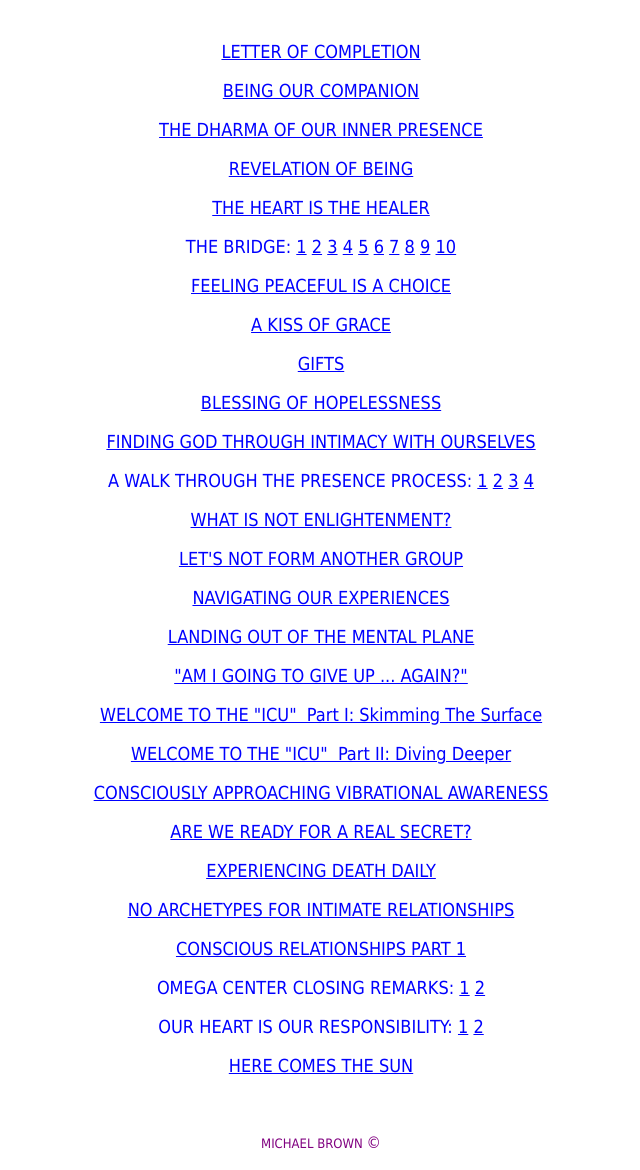
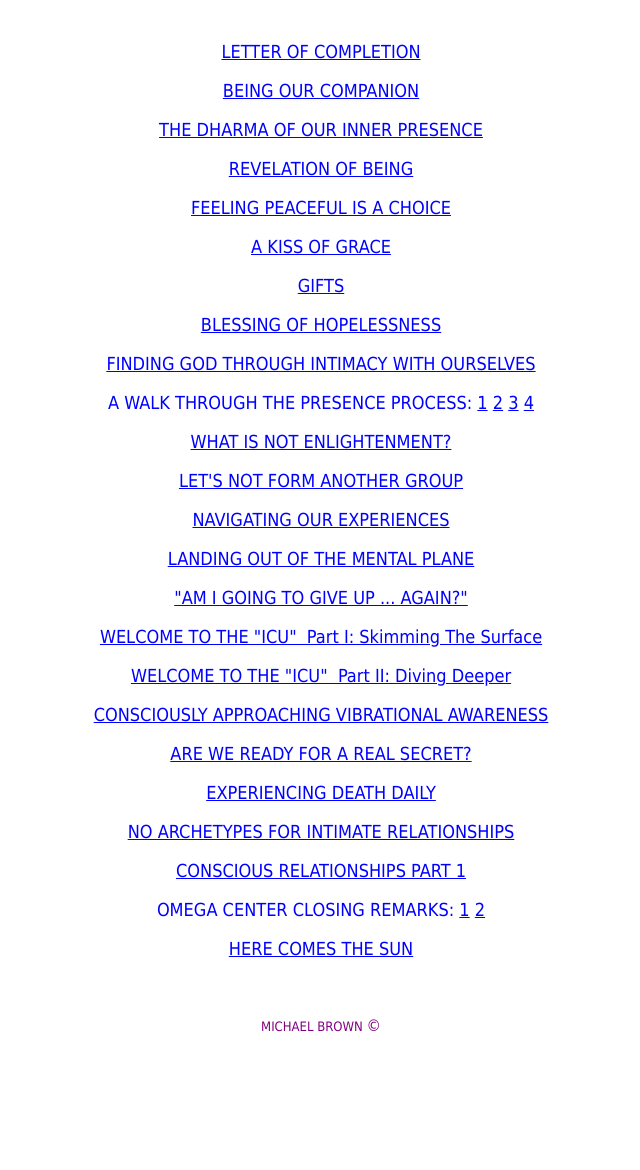
Before and after one commit to eblincow/homepage, a Django app: template blinc/blinc/templates/pp/index.html in a window 1280 px wide. Shown: the part 238-1408 px from the top of the page, without its empty margins (319-959 px from the left). After the commit the page ends 1270 px from the top, so only its background shows below. Run offline with Django 3.2, Linux system fonts and the light colour scheme; the template is opened without the code that fills it, so the values that code supplies are empty.

Commit message:
Removed all audio

```diff
--- a/blinc/blinc/templates/pp/index.html
+++ b/blinc/blinc/templates/pp/index.html
@@ -52,22 +52,6 @@
 <p>
     <a href="{% static 'pp/Revelation_of_Being.html' %}">
         REVELATION OF BEING</a>
-</p>
-
-
-<p>
-    <a href="{% static 'pp/heart_is_healer.mp3' %}">THE HEART IS THE HEALER</a>
-</p>
-
-
-<p>
-    THE BRIDGE: <a
-        href="{% static 'pp/the_bridge1.mp3' %}">1</a> <a href="{% static 'pp/the_bridge2.mp3' %}">2</a> <a
-        href="{% static 'pp/the_bridge3.mp3' %}">3</a> <a href="{% static 'pp/the_bridge4.mp3' %}">4</a> <a
-        href="{% static 'pp/the_bridge5.mp3' %}">5</a> <a href="{% static 'pp/the_bridge6.mp3' %}">6</a> <a
-        href="{% static 'pp/the_bridge7.mp3' %}">7</a> <a href="{% static 'pp/the_bridge8.mp3' %}">8</a> <a
-        href="{% static 'pp/the_bridge9.mp3' %}">9</a> <a
-        href="{% static 'pp/the_bridge10.mp3' %}">10</a>
 </p>
 
 
@@ -162,10 +146,6 @@
         href="{% static 'pp/omega_1.mp3' %}">1</a> <a href="{% static 'pp/omega_2.mp3' %}">2</a></p>
 
 
-<p>OUR HEART IS OUR RESPONSIBILITY:
-    <a href="{% static 'pp/responsibility1.mp3' %}">1</a> <a href="{% static 'pp/responsibility2.mp3' %}">2</a>
-</p>
-
 <p><a href="{% static 'pp/here_comes_sun.html' %}">HERE COMES THE SUN</a></p>
 
 <p>&nbsp;</p>
```
